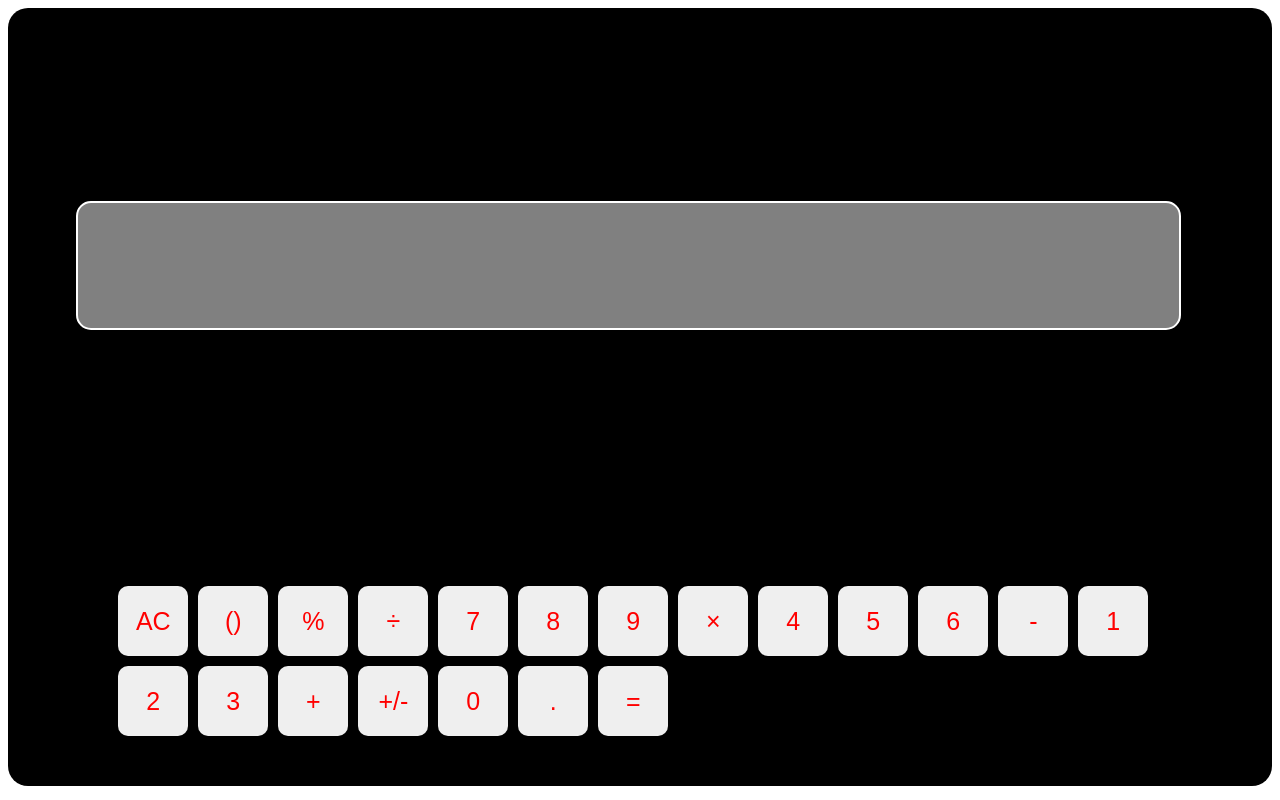
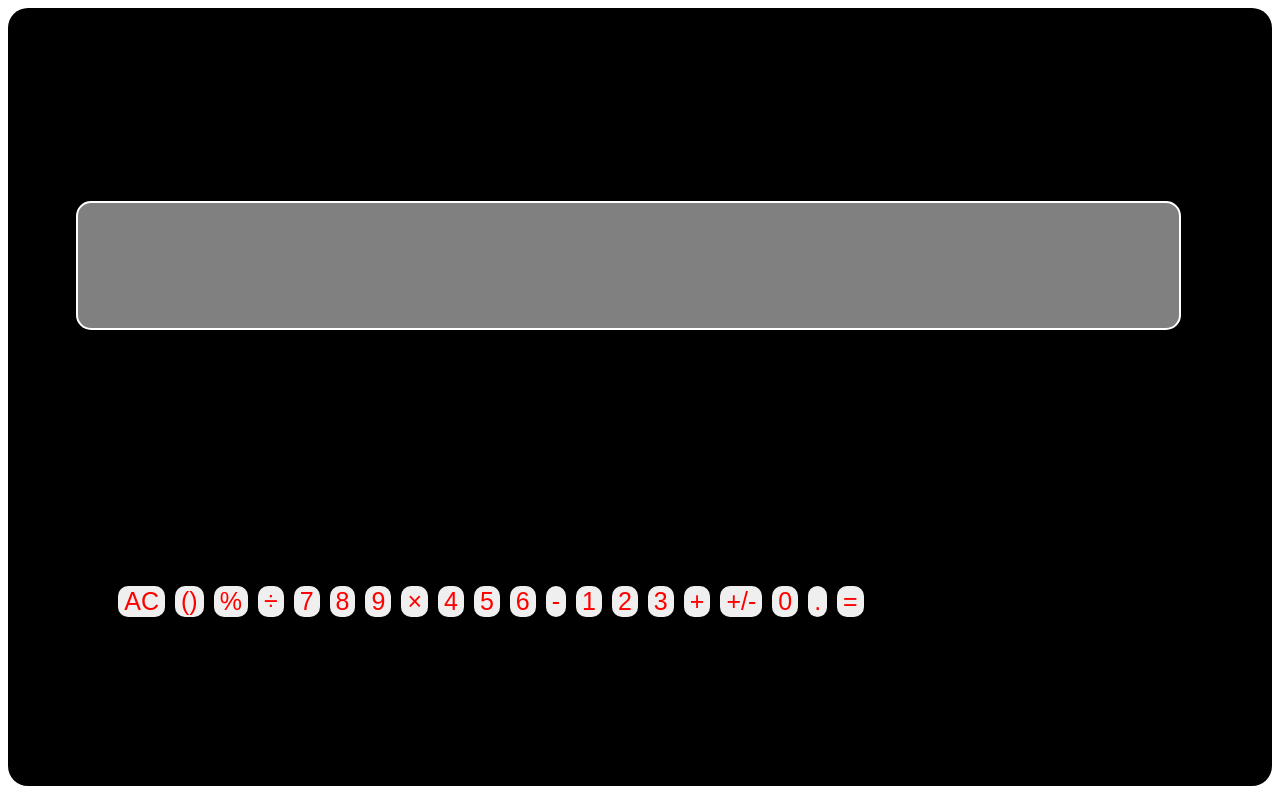
Before and after one commit to Manuprasad384/Calculator, a plain HTML site: page index.html in a window 1280 px wide. Drawn offline with Linux system fonts and the light colour scheme.

Commit message:
Update index.html

```diff
--- a/index.html
+++ b/index.html
@@ -26,8 +26,7 @@ var x=document.createElement("button");
 
    document.getElementById("div2").appendChild(x);
     x.style.color="red";
-    x.style.width="70px";
-    x.style.height="70px";
+
     x.style.margin="5px";
     x.id="but"+i;
    x.style.borderRadius="10px";
```
